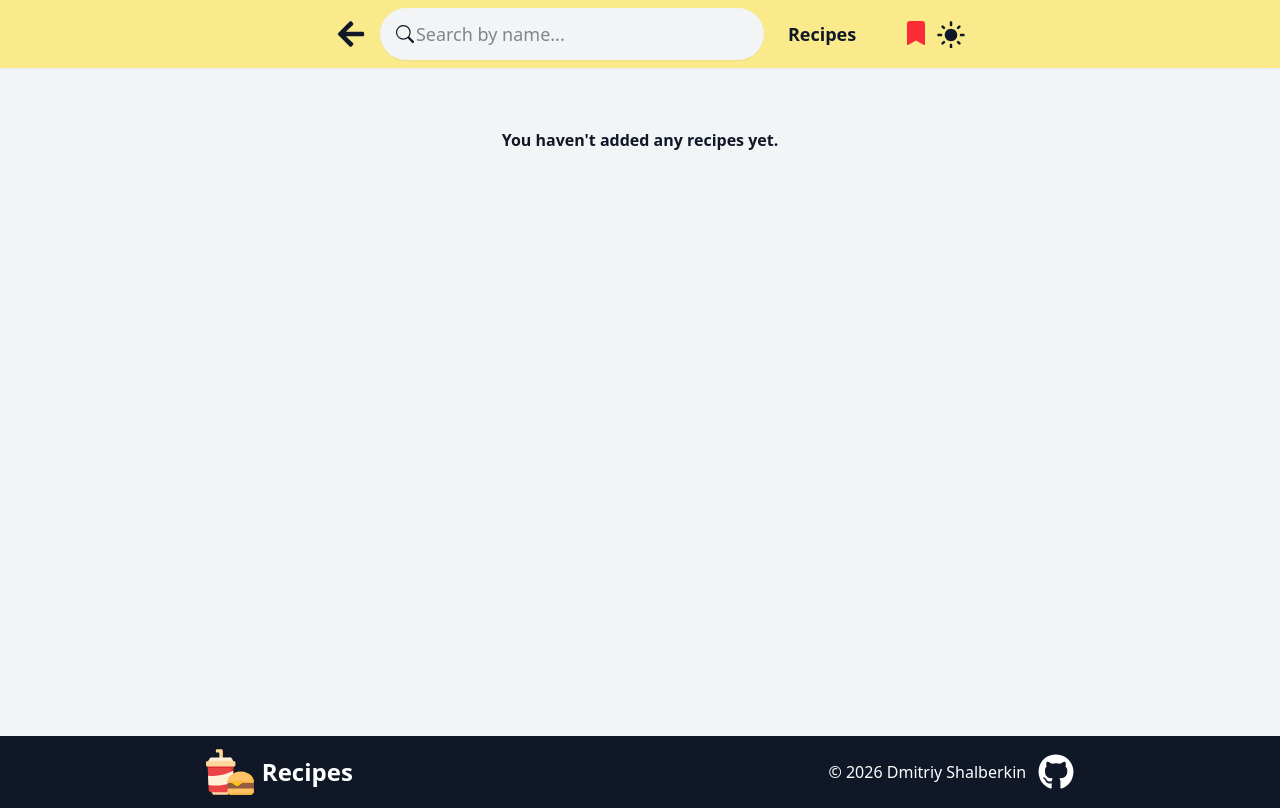
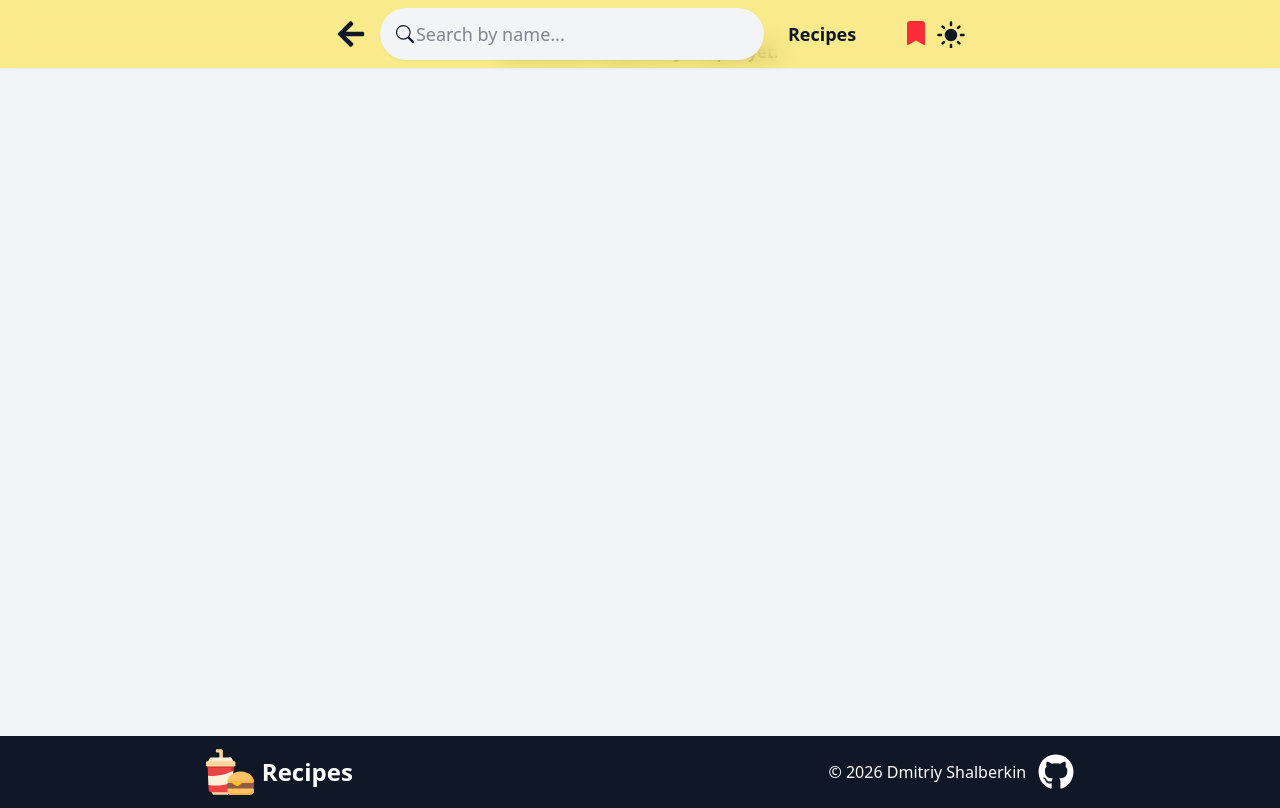
Before and after one commit to git-dmitriy/react-recipes, a React (Vite) app: page /favorites in a window 1280 px wide. Built offline with nearby package versions, Linux system fonts and the light colour scheme.

Commit message:
refactor: fix layout duplication

```diff
--- a/src/App.tsx
+++ b/src/App.tsx
@@ -12,18 +12,19 @@ import {Theme} from '@components/Theme';
 import {SingleCategoryPage} from "@pages/SingleCategoryPage.tsx";
 import {Loader} from '@components/Loader';
 import {motion} from 'motion/react';
+import {Layout} from "@components/Layout";
 
 export default function App() {
     return (
-        <div className='bg-gray-100 dark:bg-gray-700 text-gray-900 dark:text-orange-100'>
+        <Router>
             <AppState>
-                <Theme/>
-                <Router>
-                    <div className='content'>
-                        <ScrollToTop/>
-                        <Loader/>
-                        <motion.main
-                        >
+                <div className='main-container bg-gray-100 dark:bg-gray-700 text-gray-900 dark:text-orange-100'>
+                    <Theme/>
+                    <Header/>
+                    <motion.main className='content h-full'>
+                        <Layout>
+                            <ScrollToTop/>
+                            {/*<Loader/>*/}
                             <Routes>
                                 <Route path='/' element={<CategoriesPage/>}/>
                                 <Route path='favorites' element={<FavoritesPage/>}/>
@@ -33,12 +34,11 @@ export default function App() {
                                 <Route path='meal/:idMeal' element={<RecipePage/>}/>
                                 <Route path='/*' element={<CategoriesPage/>}/>
                             </Routes>
-                        </motion.main>
-                    </div>
-                    <Header/>
+                        </Layout>
+                    </motion.main>
                     <Footer/>
-                </Router>
+                </div>
             </AppState>
-        </div>
+        </Router>
     );
 }
--- a/src/components/Layout/Layout.tsx
+++ b/src/components/Layout/Layout.tsx
@@ -2,10 +2,8 @@ type P = { children: React.ReactNode };
 
 export const Layout = ({ children }: P) => {
     return (
-        <div className='container px-3 sm:px-5 pt-32 pb-24 mx-auto flex flex-col'>
-            <div className='w-full lg:w-6/6 2xl:w-5/6 mx-auto relative'>
-                {children}
-            </div>
+        <div className='container h-full px-3 sm:px-5 py-10 mx-auto'>
+            {children}
         </div>
     );
 };
--- a/src/components/NotFound/NotFound.tsx
+++ b/src/components/NotFound/NotFound.tsx
@@ -1,7 +1,6 @@
 import {useContext, useEffect, useState} from 'react';
 import {getRandomMeal} from '@/api-utils.ts';
 import {Meal} from '@components/Meal';
-import {Layout} from '@components/Layout';
 import {LostConnection} from '@components/LostConnection';
 import {AppContext} from '@context/AppContext';
 import {MealItemTypes} from '@/appTypes';
@@ -38,11 +37,7 @@ export const NotFound: React.FC<P> = ({target}) => {
     }, []);
 
     if (disconnected) {
-        return (
-            <Layout>
-                <LostConnection/>
-            </Layout>
-        );
+        return <LostConnection/>;
     }
 
     return (
--- a/src/pages/CategoriesPage.tsx
+++ b/src/pages/CategoriesPage.tsx
@@ -1,7 +1,6 @@
 import React, { useState, useEffect, useContext } from 'react';
 import { getAllCategories } from '@/api-utils.ts';
 import { CategoryList } from '@components/CategoryList';
-import { Layout } from '@components/Layout';
 import { CategoryItemTypes } from '@/appTypes';
 import { LostConnection } from '@components/LostConnection';
 import { AppContext } from '@context/AppContext';
@@ -37,13 +36,11 @@ export const CategoriesPage: React.FC = () => {
 
     if (disconnected) {
         return (
-            <Layout>
-                <LostConnection />
-            </Layout>
+            <LostConnection/>
         );
     }
 
     return (
-        <Layout>{!!catalog.length && <CategoryList catalog={catalog} />}</Layout>
+        <>{!!catalog.length && <CategoryList catalog={catalog} />}</>
     );
 };
--- a/src/pages/FavoritesPage.tsx
+++ b/src/pages/FavoritesPage.tsx
@@ -1,25 +1,21 @@
 import React, { useContext } from 'react';
 import { AppContext } from '@context/AppContext';
 import { MealsList } from '@components/MealsList';
-import { Layout } from '@components/Layout';
 
 export const FavoritesPage: React.FC = () => {
     const { state } = useContext(AppContext);
 
     if (state.favorites.length === 0) {
         return (
-            <Layout>
-                <div className='grid place-items-center'>
-                    <h2 className='mx-auto font-bold'>
-                        You haven&apos;t added any recipes yet.
-                    </h2>
-                </div>
-            </Layout>
+            <div className='h-full grid place-items-center'>
+                <h2 className='mx-auto font-bold'>
+                    You haven&apos;t added any recipes yet.
+                </h2>
+            </div>
         );
     }
+
     return (
-        <Layout>
-            <MealsList meals={state.favorites} />
-        </Layout>
+        <MealsList meals={state.favorites}/>
     );
 };
--- a/src/pages/RecipePage.tsx
+++ b/src/pages/RecipePage.tsx
@@ -6,7 +6,6 @@ import {YoutubeIframe} from '@components/YoutubeIframe';
 import {RecipeImage} from '@components/RecipeImage';
 import {FavoriteToggle} from '@components/FavoriteToggle';
 import {CategoriesLink} from '@components/CategoriesLink';
-import {Layout} from '@components/Layout';
 import {MealItemTypes} from '@/appTypes';
 import {LostConnection} from '@components/LostConnection';
 import {AppContext} from '@context/AppContext';
@@ -53,24 +52,23 @@ export const RecipePage: React.FC = () => {
 
     if (!isRecipeExist) {
         return (
-            <Layout>
+            <>
                 <h2 className='text-2xl text-center'>There is no such recipe</h2>
-            </Layout>
+            </>
         );
     }
 
     if (disconnected) {
         return (
-            <Layout>
+            <>
                 <LostConnection/>
-            </Layout>
+            </>
         );
     }
 
+    if (recipe) {
         return (
             <>
-            {recipe && (
-                <Layout>
                 <div
                     className='flex flex-col items-center mb-10'
                 >
@@ -104,11 +102,11 @@ export const RecipePage: React.FC = () => {
                         </div>
                     </div>
                 </div>
+
                 {youtubeLink.length ? (
                     <YoutubeIframe address={youtubeLink.slice(32)}/>
                 ) : null}
-                </Layout>
-            )}
             </>
-    );
+        )
+    }
 };
--- a/src/pages/SearchByCountryPage.tsx
+++ b/src/pages/SearchByCountryPage.tsx
@@ -2,7 +2,6 @@ import {useParams} from 'react-router';
 import {useState, useEffect, useContext} from 'react';
 import {getFilteredCategoryByCountry} from '@/api-utils.ts';
 import {MealsList} from '@components/MealsList';
-import {Layout} from '@components/Layout';
 import {LostConnection} from '@components/LostConnection';
 import {AppContext} from '@context/AppContext';
 
@@ -41,28 +40,24 @@ export const SearchByCountryPage: React.FC = () => {
 
     if (!isCountryExist) {
         return (
-            <Layout>
-                <h2 className='text-2xl text-center'>
-                    There are no recipes for {region} cuisine
-                </h2>
-            </Layout>
+            <h2 className='text-2xl text-center'>
+                There are no recipes for {region} cuisine
+            </h2>
         );
     }
 
     if (disconnected) {
         return (
-            <Layout>
-                <LostConnection/>
-            </Layout>
+            <LostConnection/>
         );
     }
 
     return (
-        <Layout>
+        <>
             <div className='max-w-4xl mx-auto text-center text-2xl mb-5'>
                 {region} cuisine:
             </div>
             {meals && <MealsList meals={meals}/>}
-        </Layout>
+        </>
     );
 };
--- a/src/pages/SearchResultsPage.tsx
+++ b/src/pages/SearchResultsPage.tsx
@@ -4,7 +4,6 @@ import { useSearchQuery } from '@hooks/useSearchQuery';
 import { MealsList } from '@components/MealsList';
 import { Loader } from '@components/Loader';
 import { NotFound } from '@components/NotFound';
-import { Layout } from '@components/Layout';
 import { MealItemTypes } from '@/appTypes';
 import { LostConnection } from '@components/LostConnection';
 import { AppContext } from '@context/AppContext';
@@ -42,23 +41,19 @@ export const SearchResultsPage: React.FC = () => {
 
     if (searchResults === null) {
         return (
-            <Layout>
-                <NotFound target={searchQuery || ''} />
-            </Layout>
+            <NotFound target={searchQuery || ''}/>
         );
     }
 
     if (disconnected) {
         return (
-            <Layout>
-                <LostConnection />{' '}
-            </Layout>
+            <LostConnection/>
         );
     }
 
     return (
-        <Layout>
+        <>
             {!searchResults.length ? <Loader /> : <MealsList meals={searchResults} />}
-        </Layout>
+        </>
     );
 };
--- a/src/pages/SingleCategoryPage.tsx
+++ b/src/pages/SingleCategoryPage.tsx
@@ -3,7 +3,6 @@ import {useParams} from 'react-router-dom';
 import {getFilteredCategory, getAllCategories} from '@/api-utils.ts';
 import {MealsList} from '@components/MealsList';
 import {AboutCategory} from '@components/AboutCategory';
-import {Layout} from '@components/Layout';
 import {CategoryItemTypes} from '@/appTypes';
 import {LostConnection} from '@components/LostConnection';
 import {AppContext} from '@context/AppContext';
@@ -54,24 +53,22 @@ export const SingleCategoryPage: React.FC = () => {
 
     if (isCategoryExist === false) {
         return (
-            <Layout>
-                <h2 className='text-2xl text-center'>There is no {name} category</h2>
-            </Layout>
+            <div className="h-full grid place-items-center">
+                <h2 className='text-2xl text-center'>There is no such category "{name}"</h2>
+            </div>
         );
     }
 
     if (disconnected) {
         return (
-            <Layout>
-                <LostConnection/>
-            </Layout>
+            <LostConnection/>
         );
     }
 
     return (
-        <Layout>
+        <>
             {categoryInfo ? <AboutCategory categoryInfo={categoryInfo}/> : null}
             {meals.length !== 0 && <MealsList meals={meals}/>}
-        </Layout>
+        </>
     );
 };
```
Lines whose indentation alone changed are shown as unchanged.
